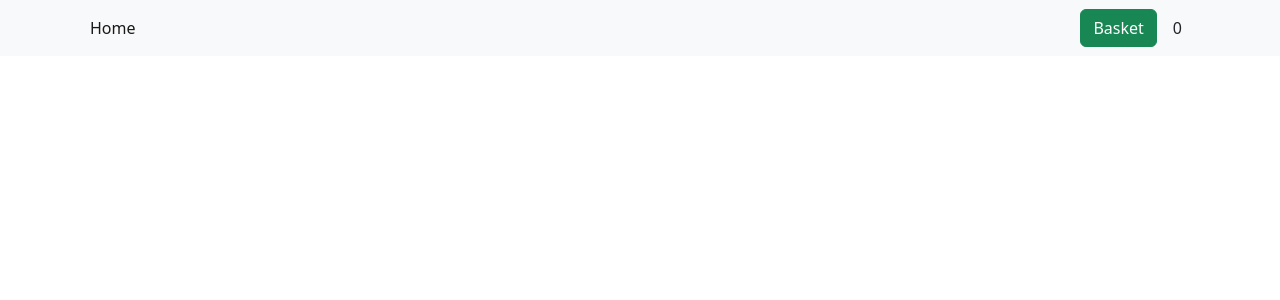
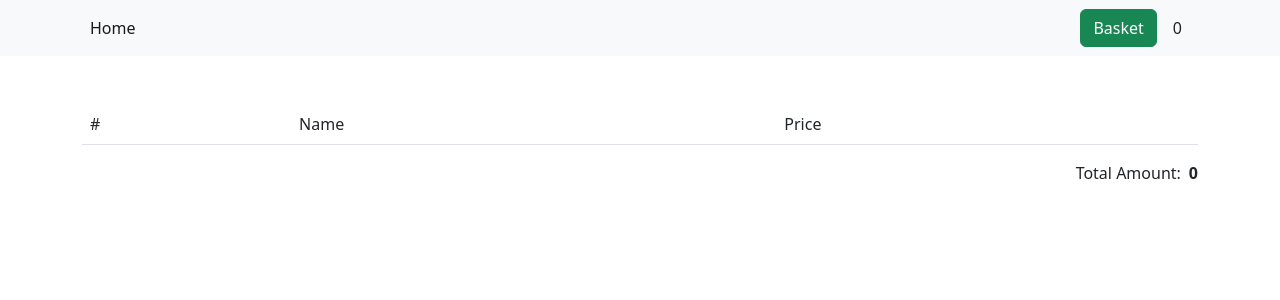
Before and after one commit to Parvizkh88/React-Online-Shop, a React (Create React App) app: page /basket in a window 1280 px wide. Before the commit this address had no page. Shown: the top 300 px of the page. Built offline with nearby package versions, Linux system fonts and the light colour scheme.

Commit message:
add total amount feature to basket

```diff
--- a/src/components/common/Header.jsx
+++ b/src/components/common/Header.jsx
@@ -1,8 +1,11 @@
 import React, { useContext } from "react";
+import { useNavigate } from "react-router";
+import { Link } from "react-router-dom";
 import MainContext from "../../context/MainContext";
 
 const Header = () => {
   let { basket } = useContext(MainContext);
+  let navigate = useNavigate();
 
   return (
     <nav className="navbar navbar-expand-lg navbar-light bg-light">
@@ -23,15 +26,20 @@ const Header = () => {
           <div className="collapse navbar-collapse" id="navbarNav">
             <ul className="navbar-nav">
               <li className="nav-item">
-                <a className="nav-link active" aria-current="page" href="#">
+                <Link className="nav-link active" aria-current="page" to="/">
                   Home
-                </a>
+                </Link>
               </li>
             </ul>
           </div>
         </div>
         <div className="d-flex justify-content-between align-items-center">
-          <button className="btn btn-success">Basket</button>
+          <button
+            className="btn btn-success"
+            onClick={() => navigate("/basket")}
+          >
+            Basket
+          </button>
           <p className="mx-3 my-0 py-0">{basket.length}</p>
         </div>
         {/* </div> */}
--- a/src/container/MainRouter.jsx
+++ b/src/container/MainRouter.jsx
@@ -4,6 +4,7 @@ import { Route, Routes } from "react-router";
 import Home from "../pages/Home";
 import Detail from "../pages/Detail";
 import Header from "../components/common/Header";
+import Basket from "../pages/Basket";
 
 const MainRouter = () => {
   return (
@@ -12,6 +13,7 @@ const MainRouter = () => {
       <Routes>
         <Route path="/" element={<Home />} />
         <Route path="/goods/:goodsId" element={<Detail />} />
+        <Route path="/basket" element={<Basket />} />
       </Routes>
     </BrowserRouter>
   );
--- /dev/null
+++ b/src/pages/Basket.jsx
@@ -0,0 +1,40 @@
+import React, { useContext } from "react";
+import MainContext from "../context/MainContext";
+
+const Basket = () => {
+  const { basket } = useContext(MainContext);
+
+  let totalAmount = 0;
+  for (let item of basket) {
+    totalAmount += parseInt(item.price);
+  }
+
+  return (
+    <div className="container">
+      <table className="table table-striped mt-5">
+        <thead>
+          <tr>
+            <td>#</td>
+            <td>Name</td>
+            <td>Price</td>
+          </tr>
+        </thead>
+        <tbody>
+          {basket.map((item, index) => (
+            <tr>
+              <td>{index + 1}</td>
+              <td>{item.title}</td>
+              <td>{item.price}</td>
+            </tr>
+          ))}
+        </tbody>
+      </table>
+      <div className="d-flex justify-content-end align-items-center">
+        <p className="mx-2">Total Amount:</p>
+        <p className="fw-bold">{totalAmount}</p>
+      </div>
+    </div>
+  );
+};
+
+export default Basket;
```
